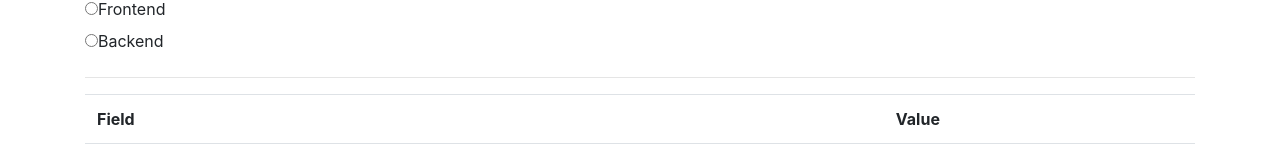
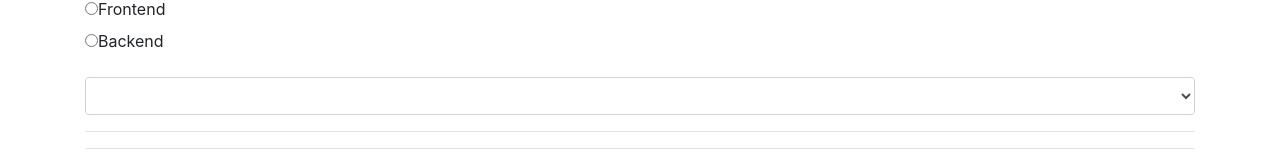
Before and after one commit to Eyakub/vuejs-forms, a Vue app: page / in a window 1280 px wide. Shown: the part 639-798 px from the top of the page. Built offline with nearby package versions, Linux system fonts and the light colour scheme.

Commit message:
vuejs select dropdown

```diff
--- a/src/App.vue
+++ b/src/App.vue
@@ -33,8 +33,16 @@
                         <label :for="category">{{ category }}</label>
                     </div>
                 </div>
+
+                <div class="form-group">
+                    <select name="" class="form-control" id="select-series" v-model="post.series">
+                        <option :value="series" v-for="series in formData.series" :key="series">{{ series }}</option>
+                    </select>
+                </div>
             </form>
+
             <hr>
+
             <table class="table table-stripped">
                 <thead>
                     <tr>
```
